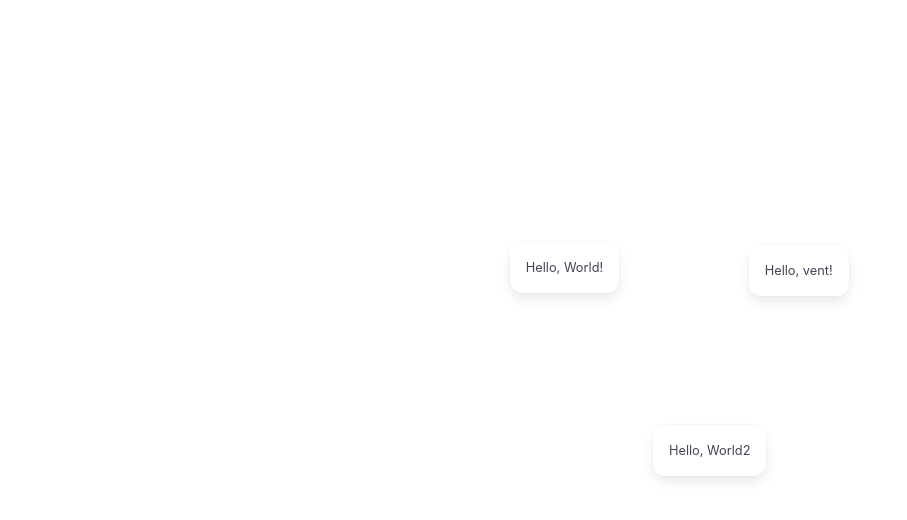
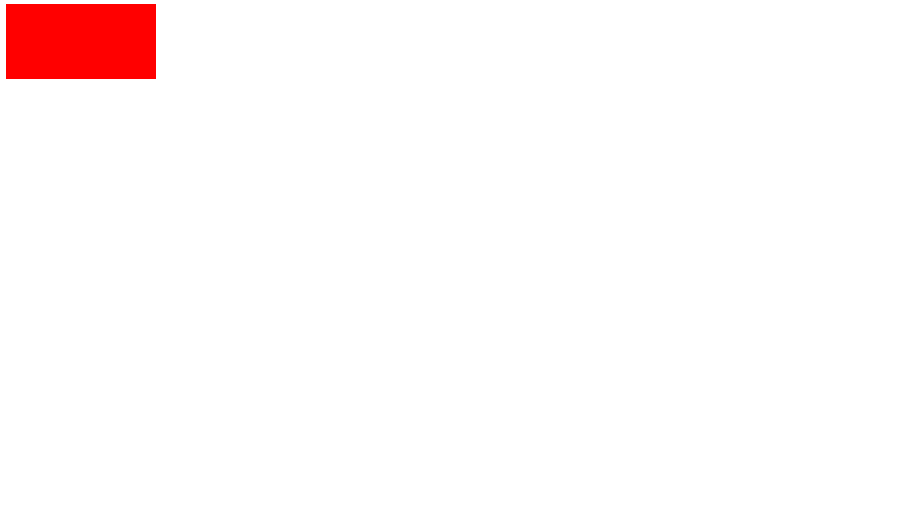
Before and after one commit to jakeyjakeyy/vent, a Vue app in the folder frontend/: page / in a window 1280 px wide. Shown: the top 520 px of the page, without its empty margins (0-907 px from the left). Built offline with nearby package versions, Linux system fonts and the light colour scheme; the HTML template or start-up script is replaced by a standard one.

Commit message:
feat: :sparkles: begin universe component

```diff
--- a/frontend/src/App.vue
+++ b/frontend/src/App.vue
@@ -20,6 +20,5 @@ import { RouterLink, RouterView } from "vue-router";
   justify-content: center;
   width: 100%;
   height: 100%;
-  padding: 1rem;
 }
 </style>
--- a/frontend/src/assets/main.css
+++ b/frontend/src/assets/main.css
@@ -7,7 +7,6 @@
   justify-content: center;
   width: 100vw;
   height: 100vh;
-  max-width: 1280px;
   margin: 0 auto;
   font-weight: normal;
 }
--- /dev/null
+++ b/frontend/src/components/Universe.vue
@@ -0,0 +1,38 @@
+<script setup lang="ts">
+import { nextTick, onMounted, ref } from "vue";
+var container = ref<HTMLElement | null>(null);
+var canvas: HTMLCanvasElement | null;
+var ctx = null;
+onMounted(async () => {
+  container.value = document.querySelector(
+    ".universe-container"
+  ) as HTMLElement;
+  await nextTick(); // canvas is null without this
+  canvas = <HTMLCanvasElement>document.getElementById("universe-canvas");
+  console.log(canvas);
+  if (!canvas) return;
+  ctx = canvas.getContext("2d");
+  if (!ctx) return;
+  ctx.fillStyle = "red";
+  ctx.fillRect(0, 0, 150, 75);
+});
+</script>
+
+<template>
+  <div class="universe-container">
+    <canvas
+      v-if="container"
+      id="universe-canvas"
+      :width="container?.clientWidth"
+      :height="container?.clientHeight"
+    ></canvas>
+  </div>
+</template>
+
+<style scoped>
+.universe-container {
+  position: relative;
+  width: 99%;
+  height: 99%;
+}
+</style>
--- a/frontend/src/views/HomeView.vue
+++ b/frontend/src/views/HomeView.vue
@@ -1,10 +1,10 @@
 <script setup lang="ts">
-import Cloud from "@/components/Cloud.vue";
+import Universe from "@/components/Universe.vue";
 </script>
 
 <template>
   <div class="home-content">
-    <Cloud />
+    <Universe />
   </div>
 </template>
 
```
